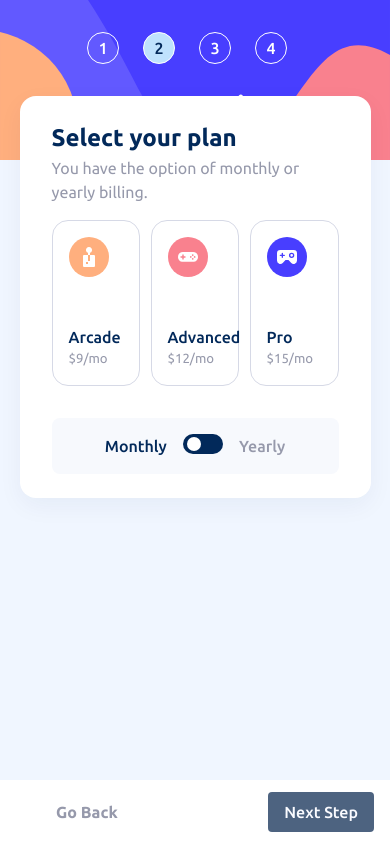
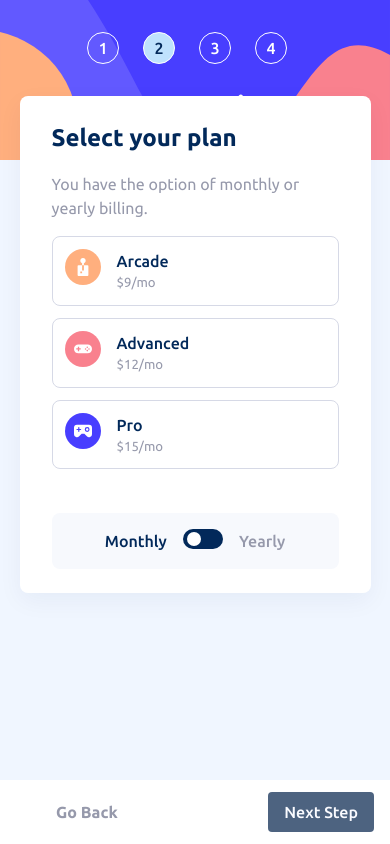
Before and after one commit to MorganGray28/multi-step-form-frontendmentor, a React (Vite) app: page / in a window 390 px wide. Built offline with nearby package versions, Linux system fonts and the light colour scheme.

Commit message:
finish mobile responsive design

```diff
--- a/src/components/SecondFormStep.tsx
+++ b/src/components/SecondFormStep.tsx
@@ -39,27 +39,33 @@ function SecondFormStep({
 					onClick={() => updatePlanName('arcade')}
 				>
 					<img src={arcadeIcon} alt='arcade game screen' className='plan-option-icon' />
+					<div className='plan-option-flex'>
 						<p className='plan-option-name'>Arcade</p>
 						<p className='plan-option-subtext'>{paymentSchedule === 'monthly' ? '$9/mo' : '$90/yr'}</p>
 						{paymentSchedule === 'yearly' && <p className='annual-plan-subtext'>2 months free</p>}
+					</div>
 				</button>
 				<button
 					className={selectedPlan === 'advanced' ? 'plan-option plan-option-selected' : 'plan-option'}
 					onClick={() => updatePlanName('advanced')}
 				>
 					<img src={advancedIcon} alt='video game controller' className='plan-option-icon' />
+					<div className='plan-option-flex'>
 						<p className='plan-option-name'>Advanced</p>
 						<p className='plan-option-subtext'>{paymentSchedule === 'monthly' ? '$12/mo' : '$120/yr'}</p>
 						{paymentSchedule === 'yearly' && <p className='annual-plan-subtext'>2 months free</p>}
+					</div>
 				</button>
 				<button
 					className={selectedPlan === 'pro' ? 'plan-option plan-option-selected' : 'plan-option'}
 					onClick={() => updatePlanName('pro')}
 				>
 					<img src={proIcon} alt='video game controller' className='plan-option-icon' />
+					<div className='plan-option-flex'>
 						<p className='plan-option-name'>Pro</p>
 						<p className='plan-option-subtext'>{paymentSchedule === 'monthly' ? '$15/mo' : '$150/yr'}</p>
 						{paymentSchedule === 'yearly' && <p className='annual-plan-subtext'>2 months free</p>}
+					</div>
 				</button>
 			</div>
 
--- a/src/styles/Card.css
+++ b/src/styles/Card.css
@@ -1,5 +1,6 @@
 .Card {
   display: flex;
+  justify-content: center;
   background-color: var(--clr-white);
   padding: 1rem;
   height: 620px;
@@ -82,6 +83,7 @@
     top: 6rem;
     width: 90%;
     height: auto;
+    border-radius: .5rem;
   }
 
   .card-sidebar {
--- a/src/styles/FormStep.css
+++ b/src/styles/FormStep.css
@@ -361,6 +361,48 @@
 
   .step-header {
     font-size: 1.5rem;
+    padding-bottom: 1rem;
+  }
+
+  .plans-container {
+    flex-direction: column;
+  }
+
+  .plan-option {
+    display: flex;
+    width: 100%;
+    border-radius: .5rem;
+    padding: .75rem;
+    margin-bottom: .75rem;
+  }
+
+  .plan-option-icon {
+    width: 2.25rem;
+    height: 2.25rem;
+    margin: 0 1rem 0 0;
+  }
+
+  .addon-container {
+    padding: .75rem;
+  }
+
+  .summary-total-container {
+    padding: 1rem 1rem 0 1rem;
+  }
+
+  .final-step-container img {
+    width: 3.5rem;
+    height: 3.5rem;
+    margin-top: 3.5rem;
+  }
+
+  .confirmation-subheader {
+    margin-bottom: 3.5rem;
+    width: 34ch;
+  }
+
+  .confirmation-header {
+    margin: 0;
   }
 
   .step-subheader {
@@ -368,8 +410,6 @@
   }
 
   .btn-container {
-    /* display: none;
-    visibility: hidden; */
     position: fixed;
     bottom: 0;
     right: 0;
```
Lines whose indentation alone changed are shown as unchanged.
